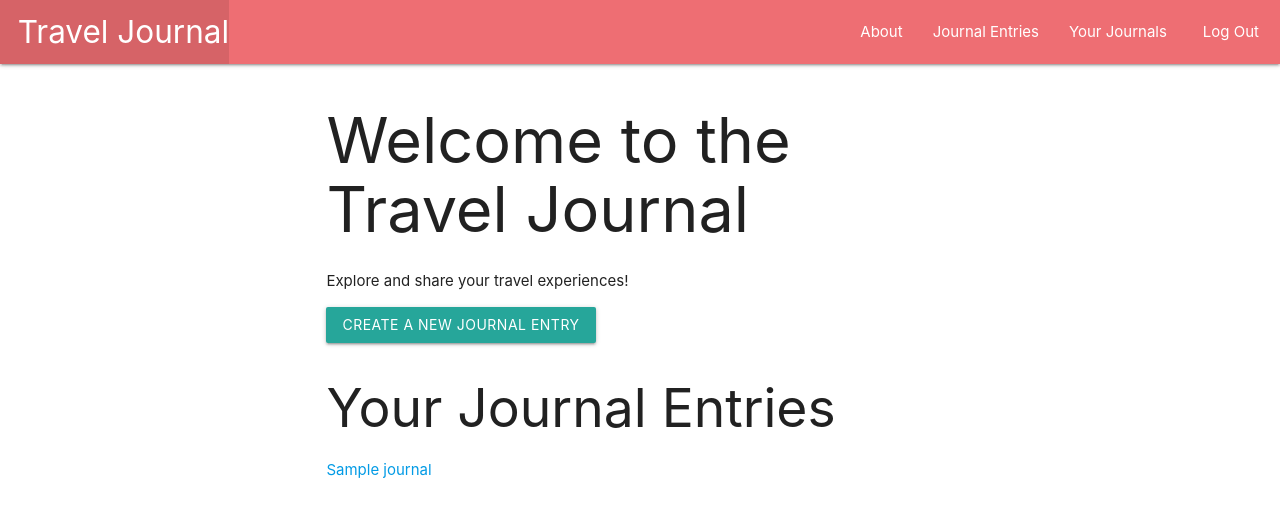
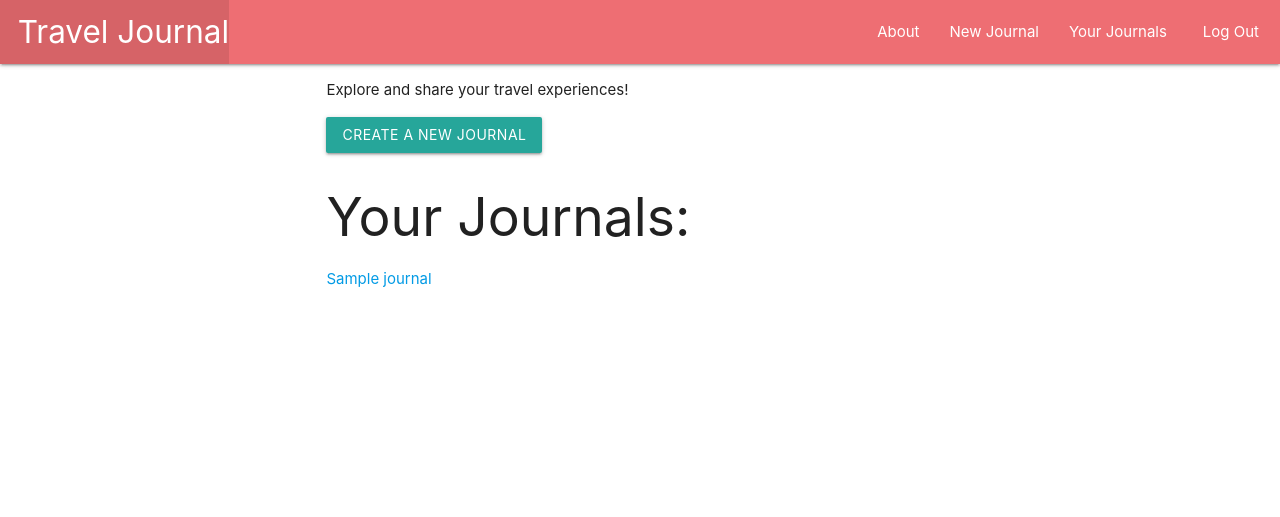
Before and after one commit to benlcohn/Travel-journal, a Django app: page /journals/ in a window 1280 px wide. Shown: the top 517 px of the page. Run offline with Django 5.2, Linux system fonts and the light colour scheme; a user stored in the database is signed in; tables that the repository leaves empty hold one stand-in row (values such as "Sample post").

Commit message:
Starting transition away from content in journals to entrires

```diff
--- a/main_app/models.py
+++ b/main_app/models.py
@@ -18,6 +18,11 @@ class Journal(models.Model):
     def get_absolute_url(self):
         return reverse('detail', kwargs={'pk': self.pk})  # Use 'pk' instead of 'journal_id'
 
+class Entry(models.Model):
+    journal = models.ForeignKey(Journal, on_delete=models.CASCADE, related_name='entry')
+    title = models.CharField(max_length=50)
+    text = models.TextField()
+    created_at = models.DateTimeField(default=timezone.now)
 
 class Comment(models.Model):
     journal = models.ForeignKey(Journal, on_delete=models.CASCADE, related_name='comments')
--- a/main_app/templates/base.html
+++ b/main_app/templates/base.html
@@ -21,7 +21,7 @@
                 <ul class="right">
                   <li><a href="{% url 'about' %}">About</a></li>
                   {% if user.is_authenticated %}
-                      <li><a href="{% url 'journals_create' %}">Journal Entries</a></li>
+                      <li><a href="{% url 'journals_create' %}">New Journal</a></li>
                       <li><a href="{% url 'journals' %}">Your Journals</a></li>
                       <li>
                           <a href='#'>
--- a/main_app/templates/journals/index.html
+++ b/main_app/templates/journals/index.html
@@ -2,12 +2,10 @@
 
 {% block content %}
   <div class="container">
-    <h1>Welcome to the Travel Journal</h1>
-
     {% if user.is_authenticated %}
       <p>Explore and share your travel experiences!</p>
-      <a href="{% url 'journals_create' %}" class="btn">Create a New Journal Entry</a>
-      <h2>Your Journal Entries</h2>
+      <a href="{% url 'journals_create' %}" class="btn">Create a New Journal</a>
+      <h2>Your Journals:</h2>
 
       {% if journals %}
         <ul>
```
Also changed, not shown: main_app/templates/journals/journals_detail.html (+9 -9 lines).
